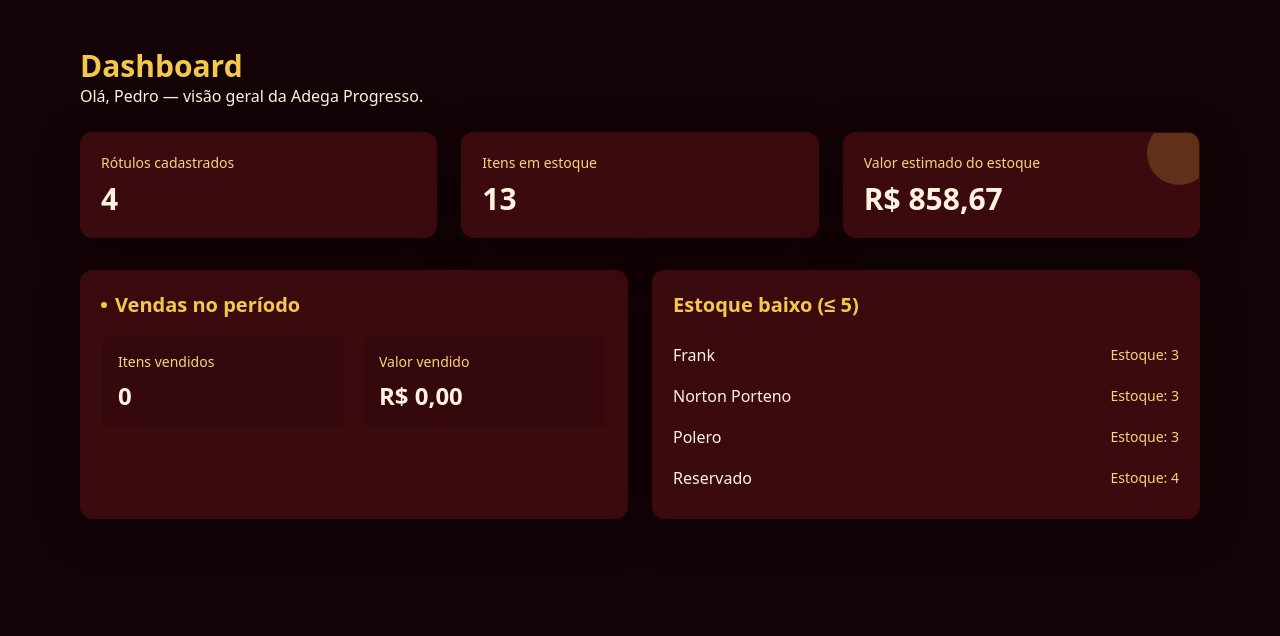
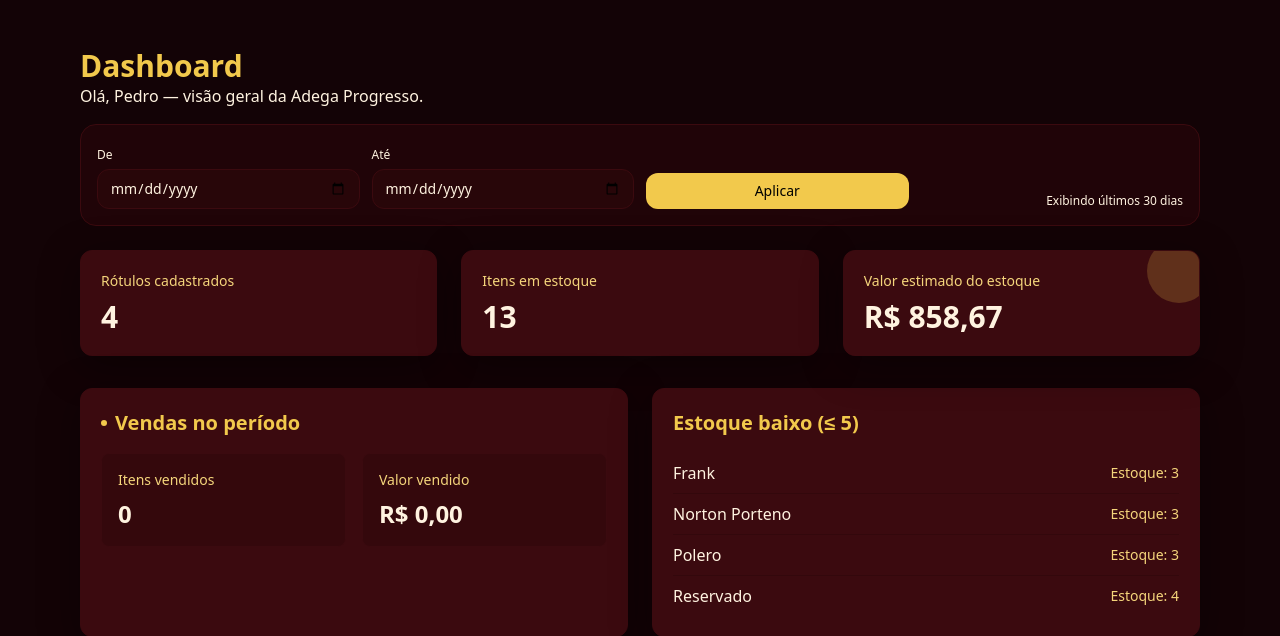
Before and after one commit to pedrorocas/adega-progresso, a Flask app: page /dashboard in a window 1280 px wide. Shown: the part 61-697 px from the top of the page. Run offline with Flask 3, Linux system fonts and the light colour scheme; a user stored in the database is signed in; data comes from the database, SQL or seed files in the repository; both versions use the stored data as it was after the commit; some libraries are stand-ins or nearby versions.

Commit message:
Atualiza dashboard com filtros de data

```diff
--- a/templates/dashboard.html
+++ b/templates/dashboard.html
@@ -5,6 +5,44 @@
     <h1 class="text-3xl font-semibold text-gold-400">Dashboard</h1>
     <p class="text-champ-50/90">Olá, {{ nome }} — visão geral da Adega Progresso.</p>
   </div>
+
+  <!-- FILTROS (período) -->
+  <form method="get"
+        class="mt-4 rounded-2xl border border-wine-800 bg-wine-900/50 p-4 grid sm:grid-cols-12 gap-3">
+    <div class="sm:col-span-3">
+      <label class="text-xs text-champ-50/90">De</label>
+      <input type="date" name="d1" value="{{ d1 or '' }}"
+             class="mt-1 w-full rounded-xl border border-wine-800 bg-wine-900/60 text-champ-50 px-3 py-2 text-sm focus:outline-none focus:border-gold-400">
+    </div>
+
+    <div class="sm:col-span-3">
+      <label class="text-xs text-champ-50/90">Até</label>
+      <input type="date" name="d2" value="{{ d2 or '' }}"
+             class="mt-1 w-full rounded-xl border border-wine-800 bg-wine-900/60 text-champ-50 px-3 py-2 text-sm focus:outline-none focus:border-gold-400">
+    </div>
+
+    <div class="sm:col-span-3 flex items-end gap-2">
+      <button class="w-full px-4 py-2 rounded-xl bg-gold-400 hover:bg-gold-300 text-black text-sm font-medium">
+        Aplicar
+      </button>
+      {% if d1 or d2 %}
+      <a href="{{ url_for('dashboard') }}"
+         class="px-4 py-2 rounded-xl border border-wine-800 hover:border-gold-400 text-champ-50 text-sm">
+        Limpar
+      </a>
+      {% endif %}
+    </div>
+
+    <div class="sm:col-span-3 flex items-end justify-end">
+      <div class="w-full text-right text-xs text-champ-50/70">
+        {% if d1 or d2 %}
+          Período: <span class="text-champ-50">{{ d1 or 'início' }}</span> — <span class="text-champ-50">{{ d2 or 'hoje' }}</span>
+        {% else %}
+          Exibindo últimos 30 dias
+        {% endif %}
+      </div>
+    </div>
+  </form>
 
   <!-- KPIs estoque (cards vinho) -->
   <div class="mt-6 grid sm:grid-cols-3 gap-6">
```
Also changed, not shown: loja.db.
